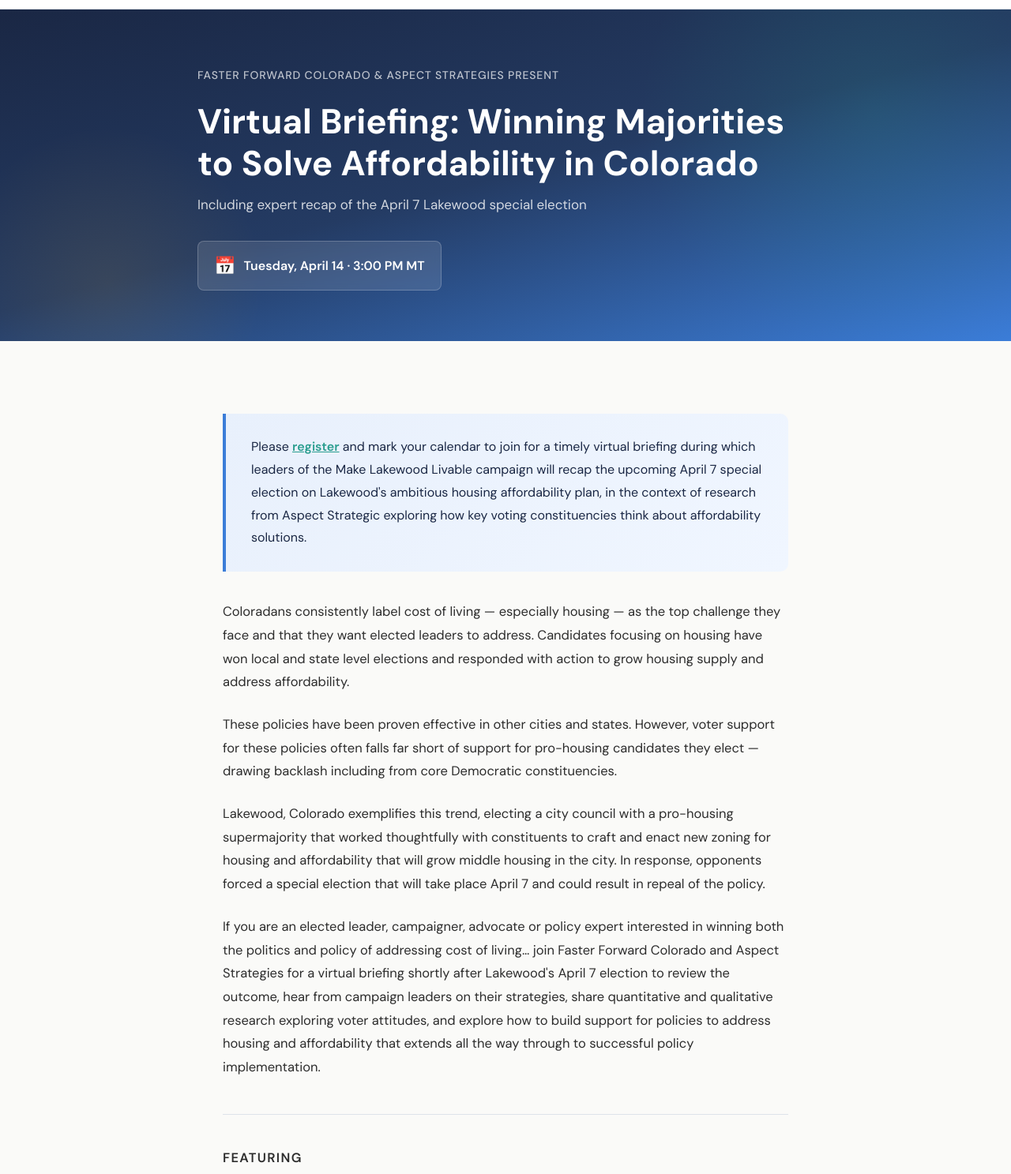
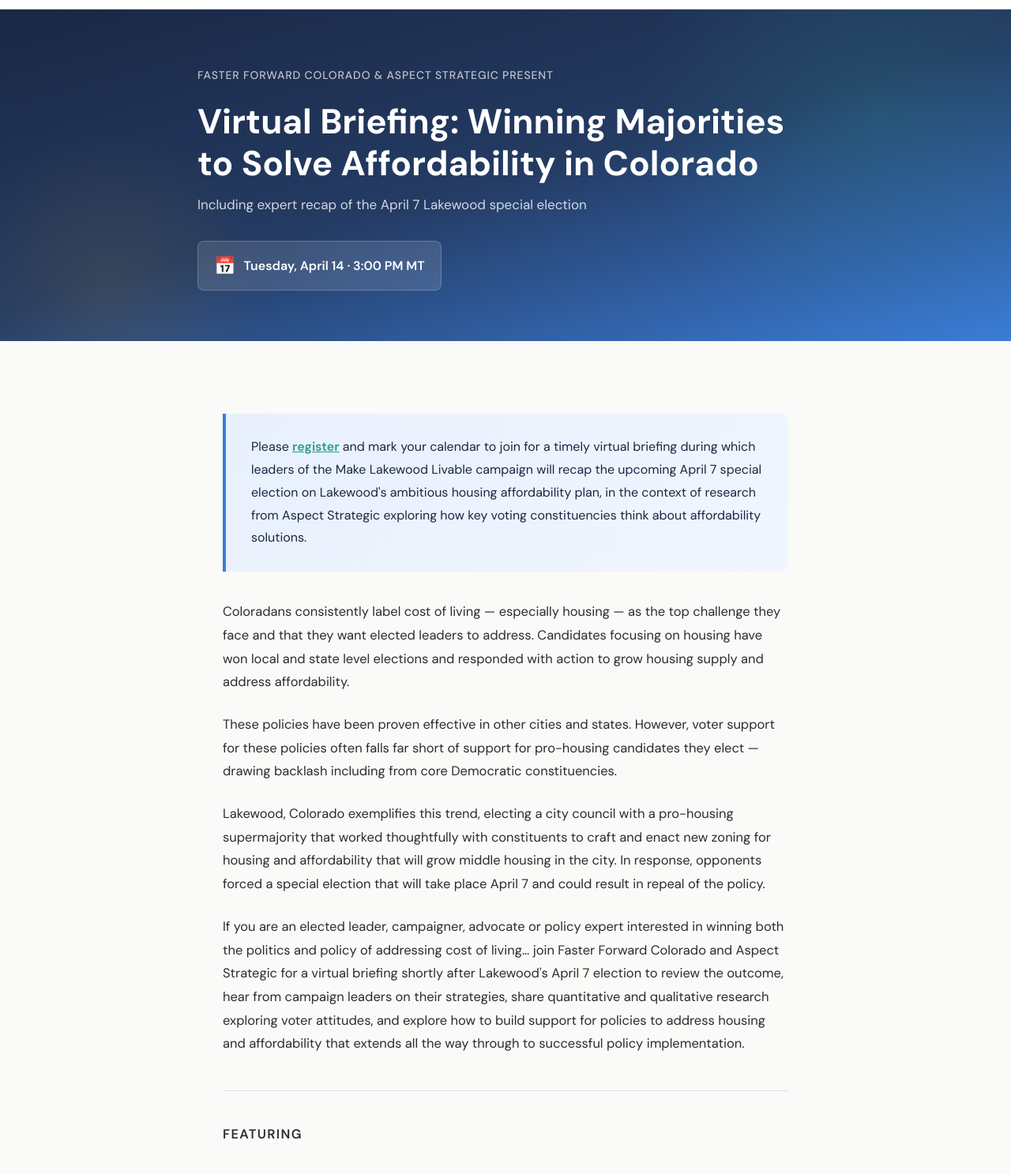
Before and after one commit to ngw864/fasterforward, a plain HTML site: page april14briefing/index.html in a window 1280 px wide. Shown: the part 49-1536 px from the top of the page at 79% size. Drawn offline with Linux system fonts and the light colour scheme.

Commit message:
Update index.html

```diff
--- a/april14briefing/index.html
+++ b/april14briefing/index.html
@@ -285,7 +285,7 @@
   <!-- Hero -->
   <header class="hero">
     <div class="hero-inner">
-      <p class="presenters-line">Faster Forward Colorado &amp; Aspect Strategies present</p>
+      <p class="presenters-line">Faster Forward Colorado &amp; Aspect Strategic present</p>
       <h1>Virtual Briefing: Winning Majorities to Solve Affordability in Colorado</h1>
       <p class="subtitle">Including expert recap of the April 7 Lakewood special election</p>
       <a href="https://us04web.zoom.us/meeting/register/e6nkUTTISkKAR8DcVVTn_g" class="date-badge" target="_blank" rel="noopener">
@@ -308,7 +308,7 @@
 
     <p>Lakewood, Colorado exemplifies this trend, electing a city council with a pro-housing supermajority that worked thoughtfully with constituents to craft and enact new zoning for housing and affordability that will grow middle housing in the city. In response, opponents forced a special election that will take place April 7 and could result in repeal of the policy.</p>
 
-    <p>If you are an elected leader, campaigner, advocate or policy expert interested in winning both the politics and policy of addressing cost of living… join Faster Forward Colorado and Aspect Strategies for a virtual briefing shortly after Lakewood's April 7 election to review the outcome, hear from campaign leaders on their strategies, share quantitative and qualitative research exploring voter attitudes, and explore how to build support for policies to address housing and affordability that extends all the way through to successful policy implementation.</p>
+    <p>If you are an elected leader, campaigner, advocate or policy expert interested in winning both the politics and policy of addressing cost of living… join Faster Forward Colorado and Aspect Strategic for a virtual briefing shortly after Lakewood's April 7 election to review the outcome, hear from campaign leaders on their strategies, share quantitative and qualitative research exploring voter attitudes, and explore how to build support for policies to address housing and affordability that extends all the way through to successful policy implementation.</p>
 
     <!-- Speakers -->
     <div class="speakers-section">
```
